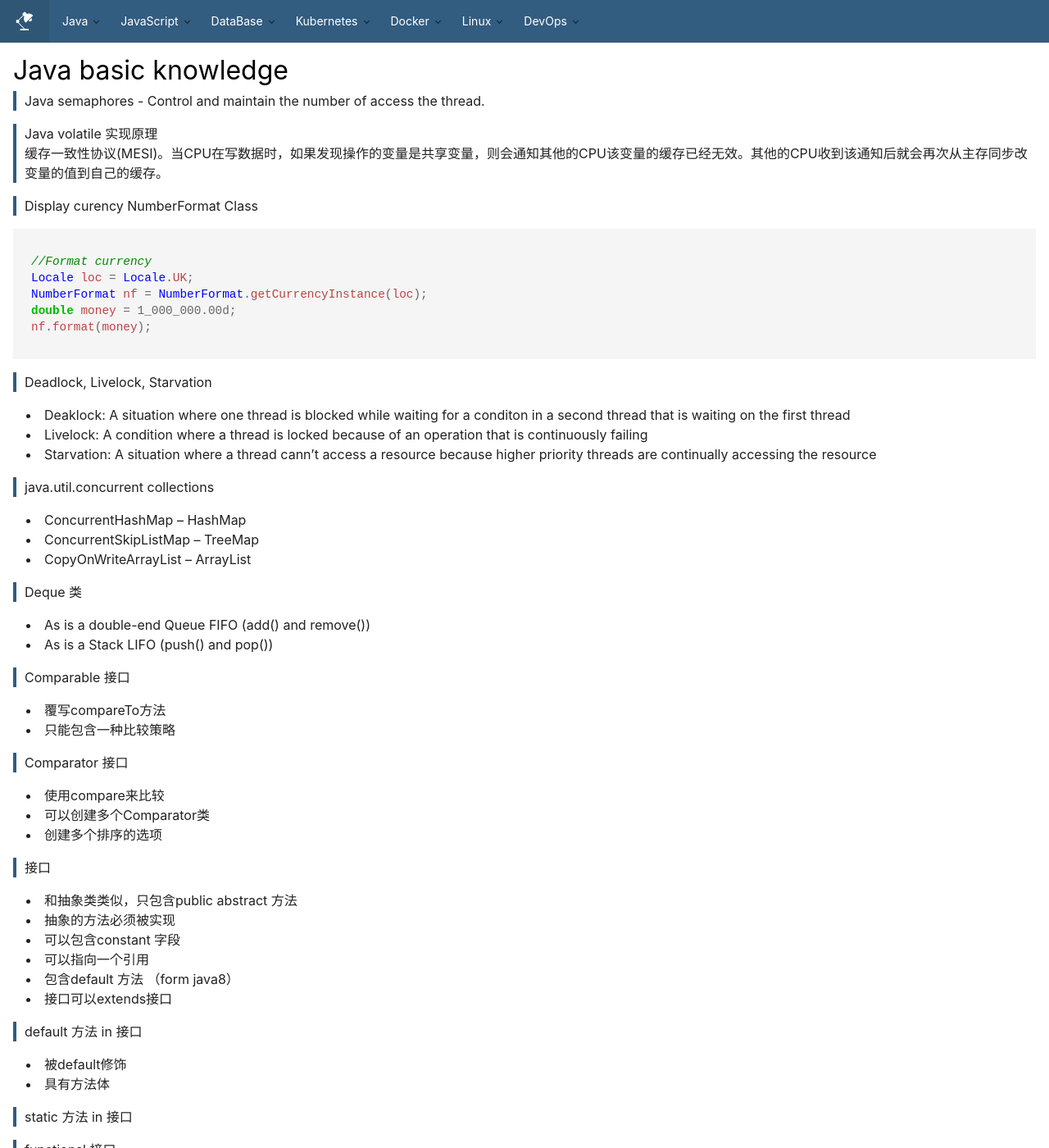
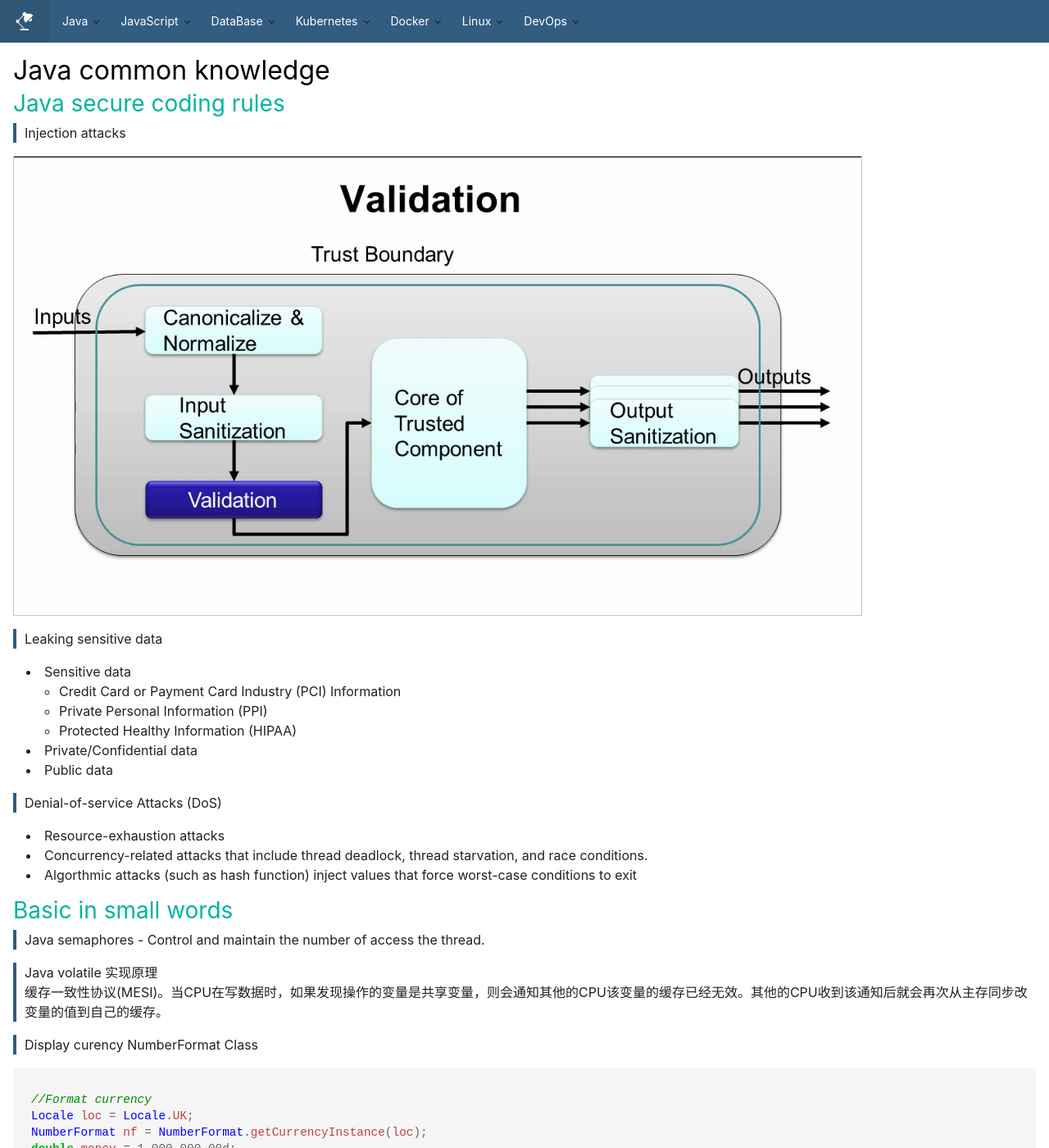
Before and after one commit to Evliess/evliess.github.io, a Jekyll site: the page built from _posts/2018-02-22-basicknowledge-java.md, in a window 1280 px wide and 1400 px high. Shown: the whole window at 82% size. Built offline with Jekyll 4.4.1, drawn with Linux system fonts in a browser that asks for light colours; some web fonts are replaced.

Commit message:
java secure coding rules

```diff
--- a/_posts/2018-02-22-basicknowledge-java.md
+++ b/_posts/2018-02-22-basicknowledge-java.md
@@ -1,12 +1,37 @@
 ---
 layout: index
-title: "Java基础知识 (jdk1.8)"
+title: "Java Common Knowledge"
 category: java
 date: 2018-02-22 11:03:55
 ---
 
-# Java basic knowledge
+# Java common knowledge
 
+## Java secure coding rules
+
+> Injection attacks
+
+![Secure Coding Rules](../public/images/java/secure-coding-rules-1.png)
+
+> Leaking sensitive data
+
+- Sensitive data
+    - Credit Card or Payment Card Industry (PCI) Information
+    - Private Personal Information (PPI)
+    - Protected Healthy Information (HIPAA)
+
+- Private/Confidential data
+- Public data
+
+> Denial-of-service Attacks (DoS)
+
+- Resource-exhaustion attacks
+- Concurrency-related attacks that include thread deadlock, thread starvation, and race conditions.
+- Algorthmic attacks (such as hash function) inject values that force worst-case conditions to exit
+
+
+
+## Basic in small words
 > Java semaphores - Control and maintain the number of access the thread.
 
 > Java volatile 实现原理
```
Also changed, not shown: public/images/java/secure-coding-rules-1.png (added).
